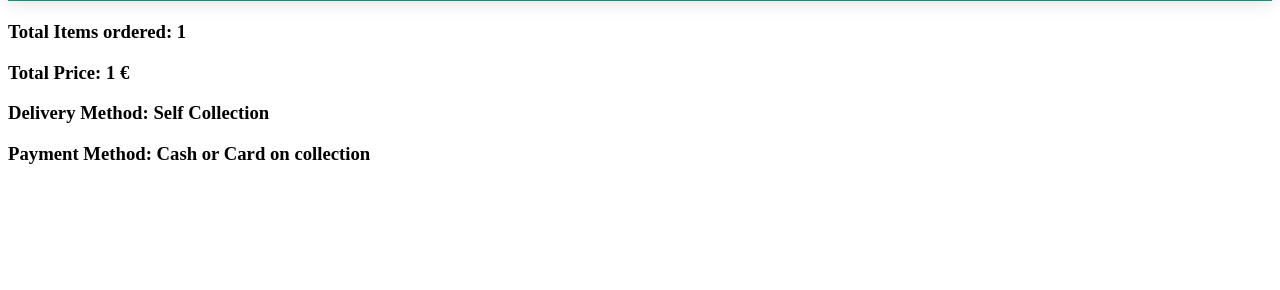
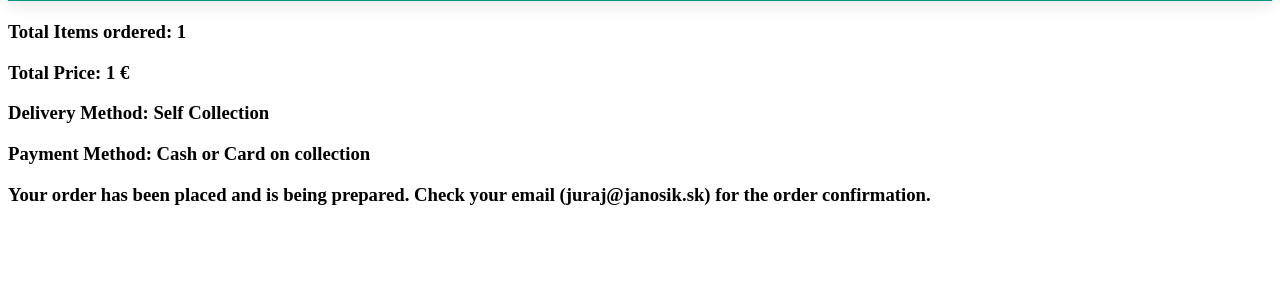
Before and after one commit to m-sharif-azad/BPI-Canteen, a Django app: template The_Canteen/canteen/templates/final.html in a window 1280 px wide. Shown: the part 466-756 px from the top of the page. Run offline with Django 5.2, Linux system fonts and the light colour scheme; a user stored in the database is signed in; data comes from the database, SQL or seed files in the repository; tables that the repository leaves empty hold one stand-in row (values such as "Sample post"); the template is opened without the code that fills it: values that come from a table or form of the project are taken from there, most other values are stand-ins (such as "Sample title", 1, 10 or a date in 2020); parts of the project's set-up code (start-up, migrations or seed data) failed here and were passed over.

Commit message:
div class="order-summary" created for final summary on final.html

```diff
--- a/The_Canteen/canteen/templates/final.html
+++ b/The_Canteen/canteen/templates/final.html
@@ -29,6 +29,7 @@
     </tbody>
 </table>
 
+<div class="order-summary">
     <h3>Total Items ordered: {{ total_items }}</h3>
     <h3>Total Price: {{ total_price }} € {% if delivery_method == "delivery" %} including delivery fee {% endif %}</h3>
     <h3>Delivery Method:
@@ -45,6 +46,7 @@
         Cash or Card on collection
         {% endif %}
     </h3>
-
+    <h3>Your order has been placed and is being prepared. Check your email ({{customer.email}}) for the order confirmation.</h3>
+</div>
 
 {% endblock %}
```
Lines whose indentation alone changed are shown as unchanged.
